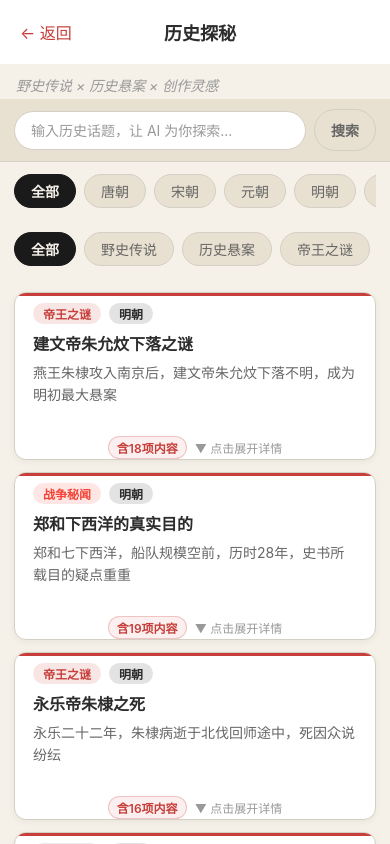
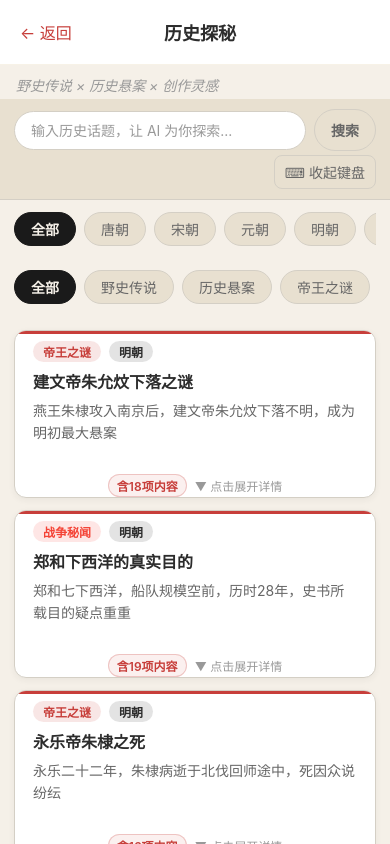
Before and after one commit to Ruciazyt/shishumi-novel, a React Native app: screen /Inspiration in a window 390 px wide. Built offline with nearby package versions, Linux system fonts and the light colour scheme.

Commit message:
feat(InspirationScreen): add keyboard dismiss button to search section
- Add ⌨ 收起键盘 button row below the search input, consistent
  with EditorScreen and ProjectScreen keyboard dismiss UX patterns
- Import Keyboard from react-native

```diff
--- a/src/screens/InspirationScreen.tsx
+++ b/src/screens/InspirationScreen.tsx
@@ -2,7 +2,7 @@ import React, { useState, useMemo, useCallback, useRef, useEffect } from 'react'
 import {
   View, Text, ScrollView, TouchableOpacity, StyleSheet,
   FlatList, LayoutAnimation, Platform, UIManager,
-  TextInput, ActivityIndicator
+  TextInput, ActivityIndicator, Keyboard
 } from 'react-native';
 import { SafeAreaView } from 'react-native-safe-area-context';
 import { INSPIRATIONS, CATEGORIES, DYNASTIES_FILTER, type Inspiration } from '../data/inspirations';
@@ -229,6 +229,16 @@ export default function InspirationScreen({ navigation }: Props) {
             </TouchableOpacity>
           )}
         </View>
+        <View style={styles.keyboardDismissRow}>
+          <TouchableOpacity
+            style={styles.keyboardDismissBtn}
+            onPress={Keyboard.dismiss}
+            accessibilityLabel="收起键盘"
+            accessibilityRole="button"
+          >
+            <Text style={styles.keyboardDismissBtnText}>⌨ 收起键盘</Text>
+          </TouchableOpacity>
+        </View>
         {searched && !aiSearching && (
           <TouchableOpacity onPress={clearAISearch} style={styles.clearBtn}>
             <Text style={styles.clearBtnText}>✕ 清除 AI 结果，回到资料库</Text>
@@ -386,6 +396,23 @@ const styles = StyleSheet.create({
     fontSize: FontSize.xs,
     color: Colors.textLight,
   },
+  keyboardDismissRow: {
+    flexDirection: 'row',
+    justifyContent: 'flex-end',
+    marginTop: Spacing.xs,
+  },
+  keyboardDismissBtn: {
+    paddingVertical: Spacing.xs + 2,
+    paddingHorizontal: Spacing.sm + 2,
+    borderRadius: BorderRadius.md,
+    backgroundColor: Colors.paperDark,
+    borderWidth: 1,
+    borderColor: Colors.border,
+  },
+  keyboardDismissBtnText: {
+    fontSize: FontSize.sm,
+    color: Colors.textSecondary,
+  },
   aiSection: {
     paddingHorizontal: Spacing.md - 2,
     paddingTop: Spacing.sm + 4,
```
